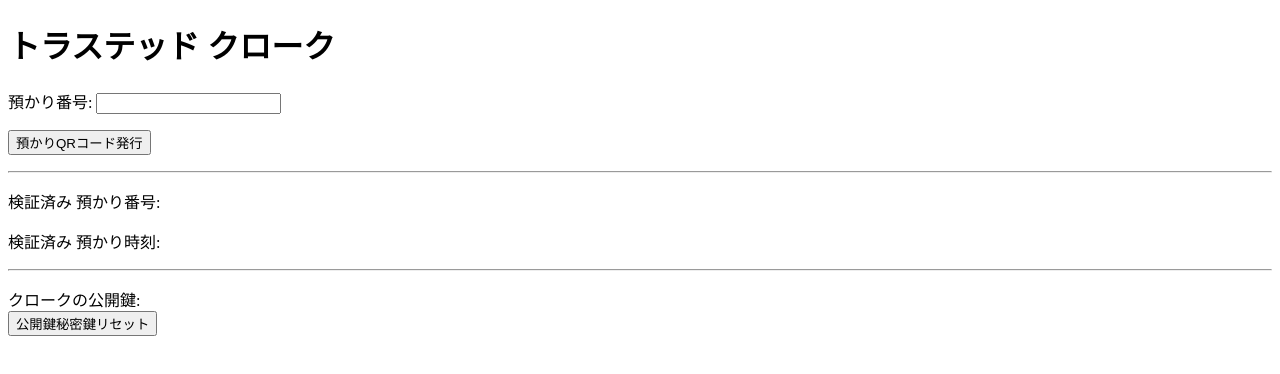
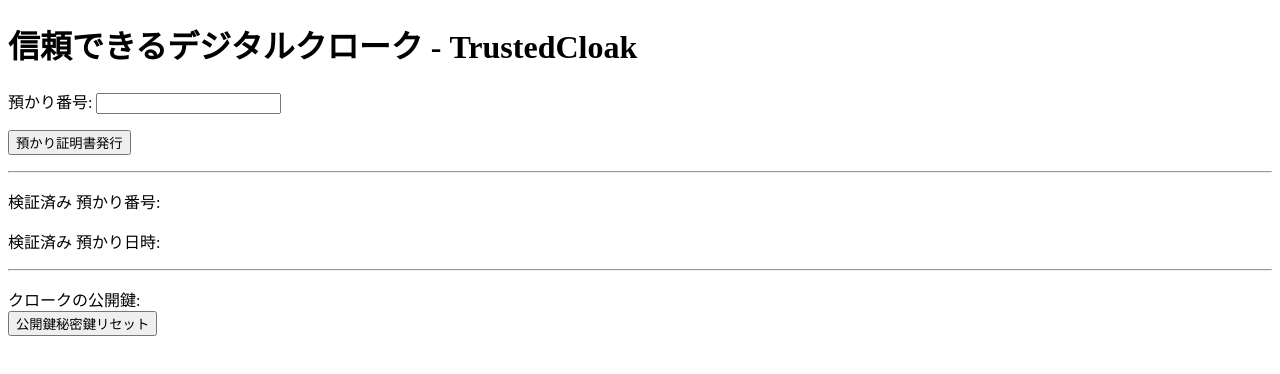
Before and after one commit to code4fukui/TrustedCloak, a plain HTML site: page index.html in a window 1280 px wide. Drawn offline with Linux system fonts and the light colour scheme.

Commit message:
fix text

```diff
--- a/index.html
+++ b/index.html
@@ -1,17 +1,17 @@
 <!DOCTYPE html><html><head><meta charset="utf-8"><meta name="viewport" content="width=device-width"><link rel="icon" href="data:">
 <title></title>
 </head><body>
-<h1>トラステッド クローク</h1>
+<h1>信頼できるデジタルクローク - TrustedCloak</h1>
 
 <script type="module" src="https://code4fukui.github.io/qr-code-reader/qr-code-reader.js"></script>
 
 <main>
   <div>預かり番号: <input type="text" id="cloakno"></div>
-  <div><button id=btnmake>預かりQRコード発行</button></div>
+  <div><button id=btnmake>預かり証明書発行</button></div>
   <div id=qrcode></div>
   <hr>
   <div>検証済み 預かり番号: <span id=cloakno2></span></div>
-  <div>検証済み 預かり時刻: <span id=cloaktime2></span></div>
+  <div>検証済み 預かり日時: <span id=cloaktime2></span></div>
   <qr-code-reader id=qrreader></qr-code-reader>
   <hr>
   <div>クロークの公開鍵: <div id=pubkey></div><button id=btnreset>公開鍵秘密鍵リセット</button></div>
```
Also changed, not shown: qr.html (+2 -2 lines).
